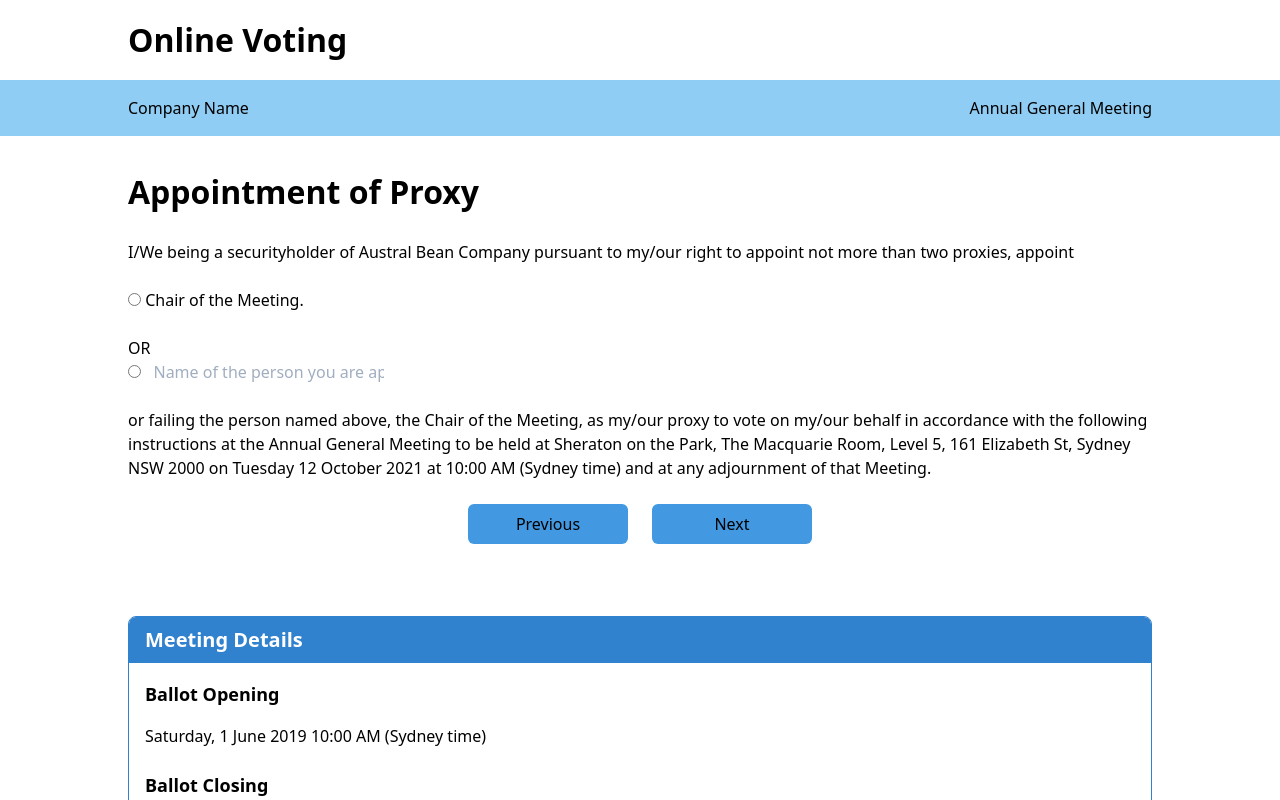
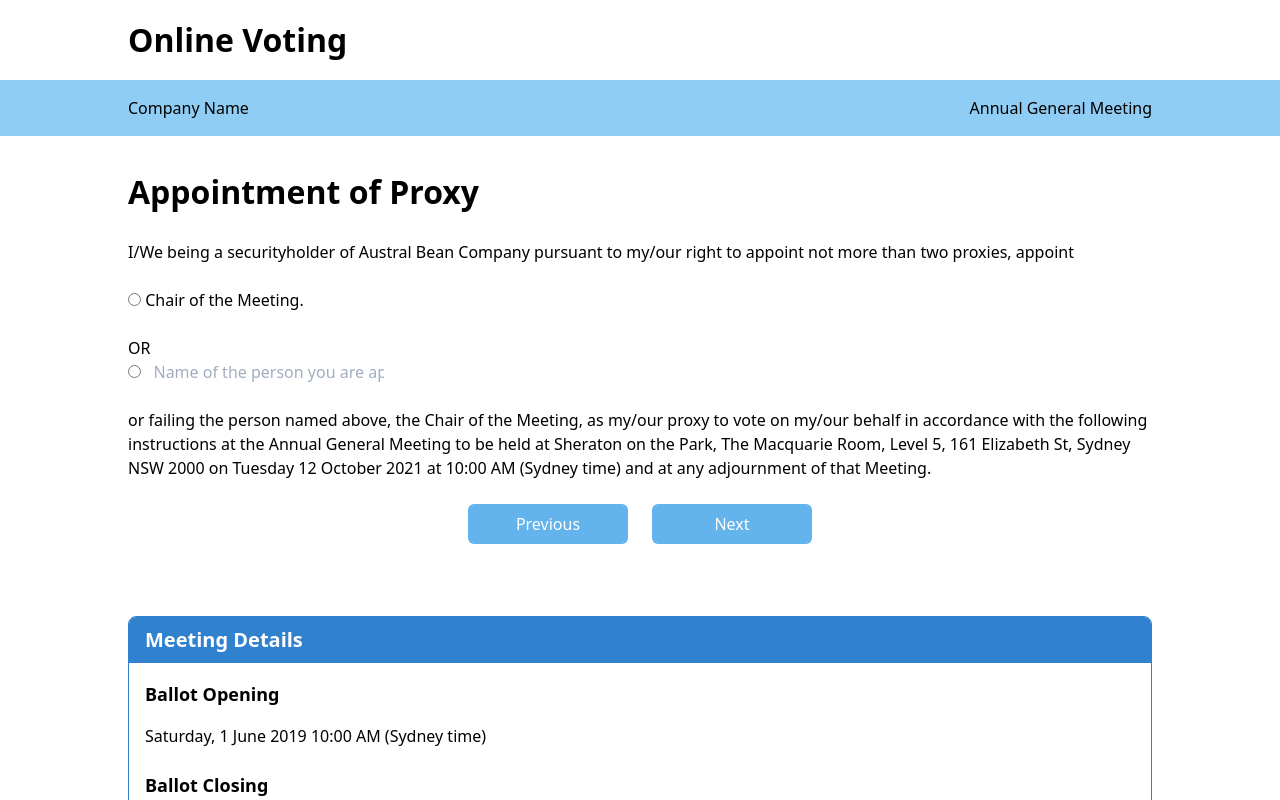
Before and after one commit to colinj/online-voting-sample-app, a Nuxt app: page /proxy in a window 1280 px wide. Shown: the top 800 px of the page. Built offline with nearby package versions, Linux system fonts and the light colour scheme.

Commit message:
refactor(css): Moved local SCSS definitions to global SCSS

```diff
--- a/assets/scss/base/_typography.scss
+++ b/assets/scss/base/_typography.scss
@@ -47,6 +47,13 @@ p {
   }
 }
 
+.footnote {
+  &::before {
+    content: "*";
+    position: absolute;
+    left: 0;
+  }
+}
 
 // a {
 //   background-color: transparent;
--- /dev/null
+++ b/assets/scss/components/_button.scss
@@ -0,0 +1,23 @@
+.btn {
+  display: inline-block;
+  min-width: 10rem;
+  @apply py-2;
+  @apply px-8;
+  @apply bg-blue-400;
+  @apply text-white;
+  @apply rounded-md;
+  text-align: center;
+
+
+  &:hover {
+    @apply bg-blue-500;
+  }
+
+  &:active {
+    @apply bg-blue-700;
+  }
+
+  + .btn {
+    margin-left: 1.5rem;
+  }
+}
--- a/assets/scss/main.scss
+++ b/assets/scss/main.scss
@@ -3,7 +3,9 @@
 @import 'tailwindcss/components';
 
 @import "./base/typography";
-@import "./layout/_layout";
+@import "./layout/layout";
+
+@import './components/_button';
 
 /* purgecss end ignore */
 @import 'tailwindcss/utilities';
--- a/pages/confirmation.vue
+++ b/pages/confirmation.vue
@@ -80,25 +80,5 @@ export default {
 </script>
 
 <style lang="scss" scoped>
-.footnote {
-  &::before {
-    content: "*";
-    position: absolute;
-    left: 0;
-  }
-}
 
-.btn {
-  display: inline-block;
-  min-width: 10rem;
-  @apply py-2;
-  @apply px-8;
-  @apply bg-blue-500;
-  @apply rounded-md;
-  text-align: center;
-
-  + .btn {
-    margin-left: 1.5rem;
-  }
-}
 </style>
--- a/pages/proxy.vue
+++ b/pages/proxy.vue
@@ -34,25 +34,5 @@ export default {
 </script>
 
 <style lang="scss" scoped>
-.footnote {
-  &::before {
-    content: "*";
-    position: absolute;
-    left: 0;
-  }
-}
 
-.btn {
-  display: inline-block;
-  min-width: 10rem;
-  @apply py-2;
-  @apply px-8;
-  @apply bg-blue-500;
-  @apply rounded-md;
-  text-align: center;
-
-  + .btn {
-    margin-left: 1.5rem;
-  }
-}
 </style>
--- a/pages/submit.vue
+++ b/pages/submit.vue
@@ -63,25 +63,5 @@ export default {
 </script>
 
 <style lang="scss" scoped>
-.footnote {
-  &::before {
-    content: "*";
-    position: absolute;
-    left: 0;
-  }
-}
 
-.btn {
-  display: inline-block;
-  min-width: 10rem;
-  @apply py-2;
-  @apply px-8;
-  @apply bg-blue-500;
-  @apply rounded-md;
-  text-align: center;
-
-  + .btn {
-    margin-left: 1.5rem;
-  }
-}
 </style>
--- a/pages/vote.vue
+++ b/pages/vote.vue
@@ -89,14 +89,6 @@ export default {
 </script>
 
 <style lang="scss" scoped>
-  .footnote {
-    &::before {
-      content: "*";
-      position: absolute;
-      left: 0;
-    }
-  }
-
 .radio {
   display: block;
 }
@@ -134,19 +126,4 @@ export default {
     text-align: left;
   }
 }
-
-  .btn {
-    display: inline-block;
-    min-width: 10rem;
-    @apply py-2;
-    @apply px-8;
-    @apply bg-blue-500;
-    @apply rounded-md;
-    text-align: center;
-
-    +.btn {
-      margin-left: 1.5rem;
-    }
-  }
-
 </style>
--- a/pages/voter.vue
+++ b/pages/voter.vue
@@ -36,25 +36,5 @@ export default {
 </script>
 
 <style lang="scss" scoped>
-.footnote {
-  &::before {
-    content: "*";
-    position: absolute;
-    left: 0;
-  }
-}
 
-.btn {
-  display: inline-block;
-  min-width: 10rem;
-  @apply py-2;
-  @apply px-8;
-  @apply bg-blue-500;
-  @apply rounded-md;
-  text-align: center;
-
-  + .btn {
-    margin-left: 1.5rem;
-  }
-}
 </style>
```
Lines whose indentation alone changed are shown as unchanged.
